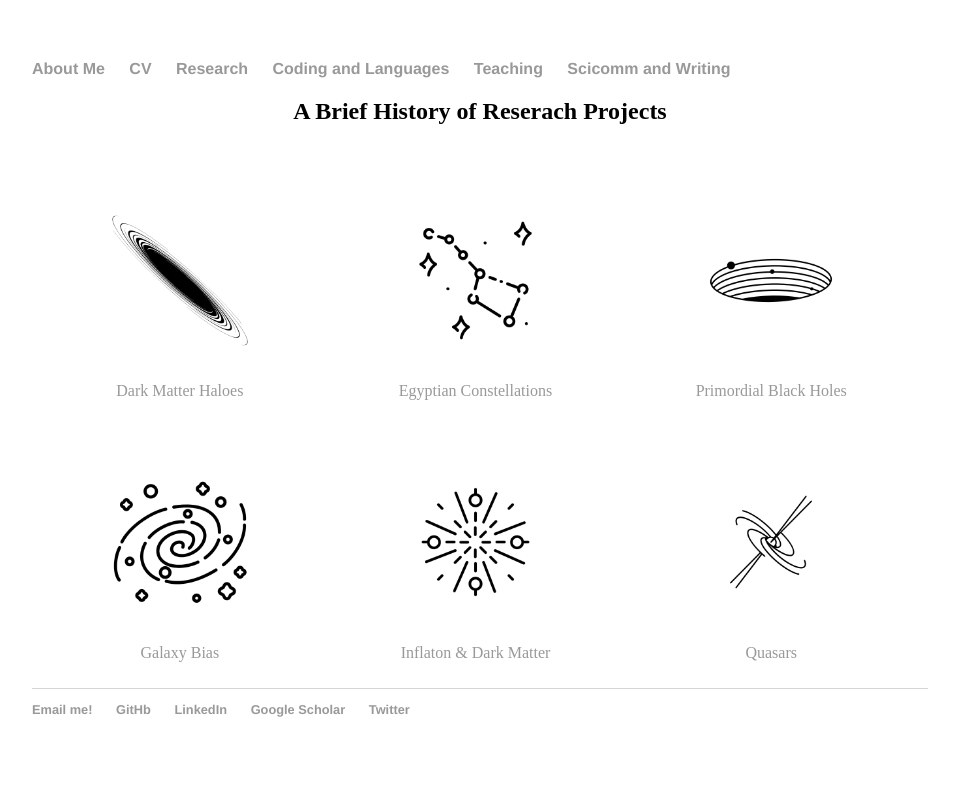
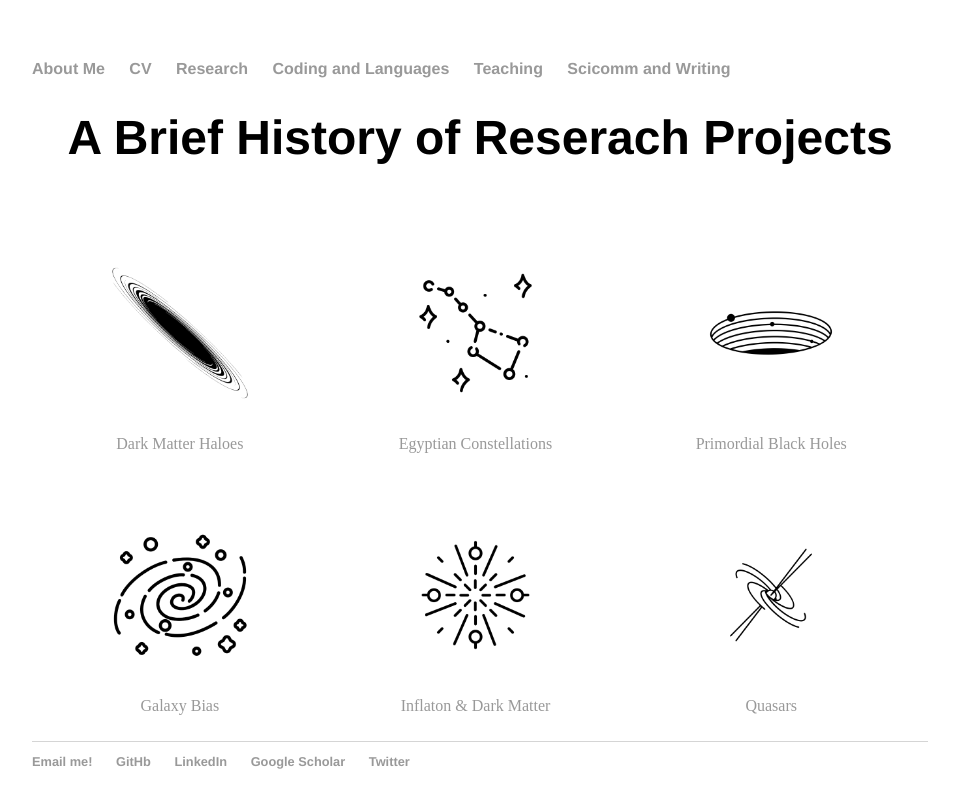
Before and after one commit to lunazagor/lunazagor.github.io, a Jekyll site: the page built from research/index.html, in a window 1280 px wide. Shown: the top 808 px of the page, without its empty margins (160-1119 px from the left). Built offline with Jekyll 4.4.1, drawn with Linux system fonts in a browser that asks for light colours.

Commit message:
Update index.html

```diff
--- a/research/index.html
+++ b/research/index.html
@@ -39,7 +39,7 @@
 </style>
 <body>
 
- <h2 style="text-align:center"> A Brief History of Reserach Projects </h2>
+ <h1 style="text-align:center"> A Brief History of Reserach Projects </h1>
 
 <!-- Photo Grid -->
 <div class="row">
```
